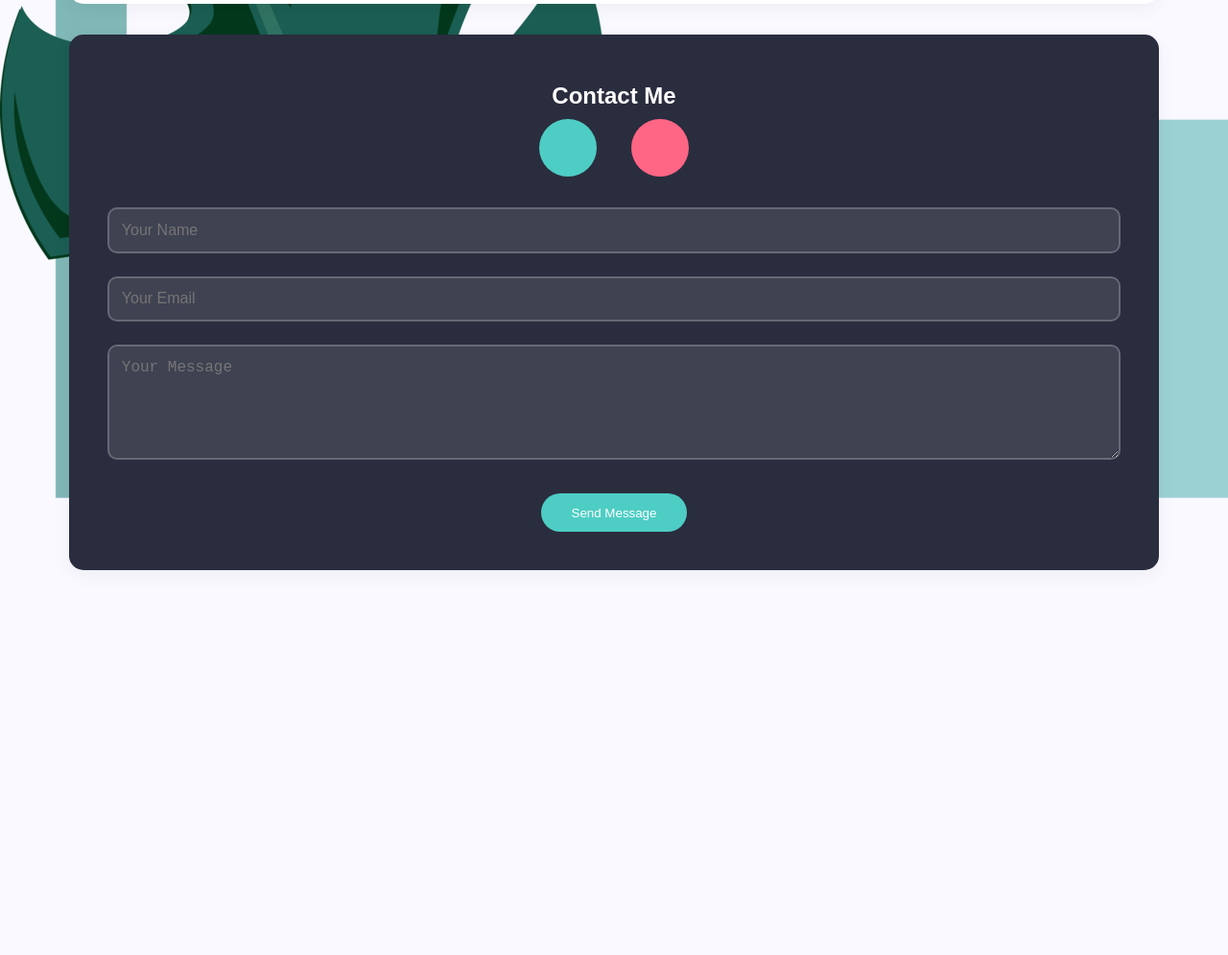
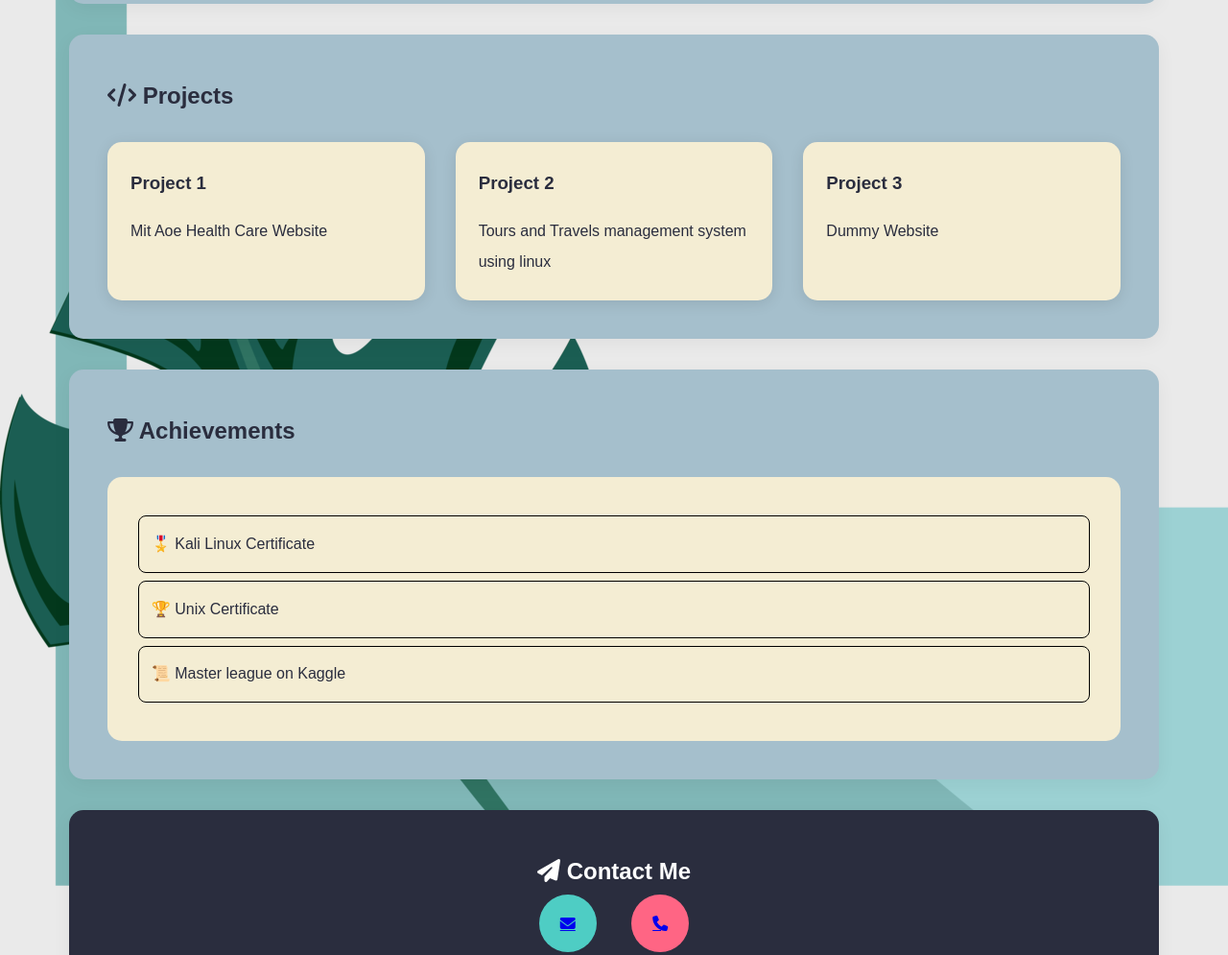
Before and after one commit to Aashu-1911/Digital-Portfolio, a plain HTML site: page index.html in a window 1280 px wide. Shown: the part 1540-2535 px from the top of the page at 96% size. Before the commit the page ends 2198 px from the top, so only its background shows below. Drawn offline with Linux system fonts and the light colour scheme.

Commit message:
Further updated

```diff
--- a/index.html
+++ b/index.html
@@ -4,12 +4,14 @@
     <meta charset="UTF-8" />
     <meta name="viewport" content="width=device-width, initial-scale=1.0" />
     <title>Interactive Portfolio</title>
+    <!-- Font Awesome CDN -->
+    <link rel="stylesheet" href="https://cdnjs.cloudflare.com/ajax/libs/font-awesome/6.4.0/css/all.min.css">
     <link rel="stylesheet" href="style.css" />
   </head>
   <body>
     <nav class="floating-nav">
-      <a href="#about">About</a>
-      <a href="#experience">Experience</a>
+      <a href="#about">Contact Info</a>
+      <a href="#experience">Skills</a>
       <a href="#skills">Personal Info</a>
       <a href="#contact">Contact</a>
     </nav>
@@ -30,21 +32,27 @@
             <h1>Ashish Biradar</h1>
             <p class="tagline">Web Developer</p>
           </div>
+          <!-- Social Links Added Here -->
+          <div class="social-links">
+            <a href="https://www.linkedin.com/in/ashish-biradar-8390b6354/" target="_blank" rel="noopener noreferrer">
+              <i class="fab fa-linkedin fa-2x"></i>
+            </a>
+            <a href="mailto:ashishbiradar.1911@gmail.com">
+              <i class="fas fa-envelope fa-2x"></i>
+            </a>
+          </div>
         </div>
         <div class="hero-bg"></div>
       </section>
 
+      <!-- Rest of your HTML remains the same -->
       <!-- About Section -->
       <section id="about" class="content-card">
-        <h2>
-          <!-- <i class="fas fa-sparkle"></i>   -->
-          Contact Info
-        </h2>
+        <h2>Contact Info</h2>
         <p class="animated-text">
-          <strong>Email: </strong>ashishbiradar.1911@gmail.com <br /><strong
-            >Phone: </strong
-          >9552032489 <br /><strong>Address: </strong>Alandi,wadgaon
-          road,pune-412105
+          <strong>Email: </strong>ashishbiradar.1911@gmail.com <br />
+          <strong>Phone: </strong>9552032489 <br />
+          <strong>Address: </strong>Alandi,wadgaon road,pune-412105
         </p>
       </section>
 
@@ -54,10 +62,10 @@
         <div class="timeline-item">
           <div class="timeline-marker"></div>
           <p>
-            <strong>Skill 1: </strong>Web development <br /><strong
-              >Skill 2: </strong
-            >C language <br /><strong>Skill 3: </strong>Python Language
-            <br /><strong>Skill 4: </strong>Linux Operating System
+            <strong>Skill 1: </strong>Web development <br />
+            <strong>Skill 2: </strong>C language <br />
+            <strong>Skill 3: </strong>Python Language <br />
+            <strong>Skill 4: </strong>Linux Operating System
           </p>
         </div>
       </section>
@@ -67,13 +75,61 @@
         <h2><i class="fas fa-magic"></i> Personal Information</h2>
         <div class="skill" data-percent="90">
           <span
-            ><strong>Date of Birth: </strong>19/11/2006 <br /><strong
-              >Gender: </strong
-            >Male <br /><strong>Language Known: </strong>Marathi,English,Hindi
-            <br /><strong>Educational Qualification: </strong>B.tech from Mit
-            Aoe
+            ><strong>Date of Birth: </strong>19/11/2006 <br />
+            <strong>Gender: </strong>Male <br />
+            <strong>Language Known: </strong>Marathi,English,Hindi <br />
+            <strong>Educational Qualification: </strong>B.tech from Mit Aoe
           </span>
           <div class="skill-bar"></div>
+        </div>
+      </section>
+
+      <!-- Projects Section -->
+      <section id="projects" class="content-card">
+        <h2><i class="fas fa-code"></i> Projects</h2>
+        <div class="projects-container">
+          <div class="project-column">
+            <a href="https://harshholkar.pythonanywhere.com/" class="project-link" target="_blank" rel="noopener noreferrer">
+              <h3>Project 1</h3>
+              <p>Mit Aoe Health Care Website</p>
+            </a>
+          </div>
+          <div class="project-column">
+            <a href="#your-project2-link" class="project-link" target="_blank" rel="noopener noreferrer">
+              <h3>Project 2</h3>
+              <p>Tours and Travels management system using linux</p>
+            </a>
+          </div>
+          <div class="project-column">
+            <a href="#your-project3-link" class="project-link" target="_blank" rel="noopener noreferrer">
+              <h3>Project 3</h3>
+              <p>Dummy Website</p>
+            </a>
+          </div>
+        </div>
+      </section>
+
+      <!-- Achievements Section -->
+      <section id="achievements" class="content-card">
+        <h2><i class="fas fa-trophy"></i> Achievements</h2>
+        <div class="achievements-column">
+          <ul>
+            <li>
+              <a href="#your-kali-certificate-link" class="certificate-link" target="_blank" rel="noopener noreferrer">
+                🎖️ Kali Linux Certificate
+              </a>
+            </li>
+            <li>
+              <a href="#your-unix-certificate-link" class="certificate-link" target="_blank" rel="noopener noreferrer">
+                🏆 Unix Certificate
+              </a>
+            </li>
+            <li>
+              <a href="#your-kaggle-profile-link" class="certificate-link" target="_blank" rel="noopener noreferrer">
+                📜 Master league on Kaggle
+              </a>
+            </li>
+          </ul>
         </div>
       </section>
 
@@ -81,14 +137,13 @@
       <section id="contact" class="content-card contact-panel">
         <h2><i class="fas fa-paper-plane"></i> Contact Me</h2>
         <div class="contact-methods">
-          <a href="#" class="contact-btn email">
+          <a href="mailto:ashishbiradar.1911@gmail.com" class="contact-btn email">
             <i class="fas fa-envelope"></i>
           </a>
           <a href="#" class="contact-btn phone">
             <i class="fas fa-phone"></i>
           </a>
         </div>
-        <!-- Contact Form -->
         <form class="contact-form">
           <div class="form-group">
             <input type="text" placeholder="Your Name" required />
--- a/style.css
+++ b/style.css
@@ -3,7 +3,7 @@
     --primary: #4ECDC4;
     --secondary: #FF6584;
     --dark: #2A2D3E;
-    --light: #F9F9FF;
+    --light: #EAEAEA;
     --transition: all 0.3s cubic-bezier(0.4, 0, 0.2, 1);
 }
 
@@ -16,13 +16,41 @@
 body {
     background: var(--light);
     font-family: 'Poppins', sans-serif;
-    background-image: url('./blue-photo-frame-template-with-minimalist-decorative-leaf-element-png.webp'); /* Add your image URL here */
-    background-size: auto; /* Cover the entire background */
-    background-position: left; /* Center the background image */
-    background-repeat: no-repeat; /* Do not repeat the image */
-    background-attachment: fixed; /* Fix the background image */
+    background-image: url('./blue-photo-frame-template-with-minimalist-decorative-leaf-element-png.webp');
+    background-size: auto;
+    background-position: left;
+    background-repeat: no-repeat;
+    background-attachment: fixed;
 }
 
+/* Social Links Styles - Added Section */
+.social-links {
+    display: flex;
+    justify-content: center;
+    gap: 2rem;
+    margin-top: 1.5rem;
+}
+
+.social-links a {
+    color: var(--light);
+    transition: var(--transition);
+    text-decoration: none;
+}
+
+.social-links a:hover {
+    transform: translateY(-3px);
+    opacity: 0.9;
+}
+
+.social-links .fa-linkedin:hover {
+    color: #0A66C2;
+}
+
+.social-links .fa-envelope:hover {
+    color: #EA4335;
+}
+
+/* Rest of your existing CSS remains the same */
 .floating-nav {
     position: absolute;
     top: 2rem;
@@ -80,17 +108,9 @@ body {
     border-radius: 20px;
     overflow: hidden;
     margin-bottom: 2rem;
-    background-image: url('your-hero-image-url.jpg'); /* Add your hero image URL here */
-    background-size: cover; /* Cover the entire hero section */
-    background-position: center; /* Center the background image */
-    background-repeat: no-repeat; /* Do not repeat the image */
-}
-
-.pfp{
     background-size: cover;
+    background-position: center;
     background-repeat: no-repeat;
-
-
 }
 
 .hero-card::before {
@@ -100,7 +120,7 @@ body {
     left: 0;
     width: 100%;
     height: 100%;
-    background: rgba(0, 0, 0, 0.5); /* Semi-transparent black overlay */
+    background: rgba(0, 0, 0, 0.5);
     z-index: 1;
 }
 
@@ -111,7 +131,7 @@ body {
     transform: translate(-50%, -50%);
     z-index: 2;
     text-align: center;
-    color: white; /* Ensure text is white for better readability */
+    color: white;
 }
 
 .avatar-frame {
@@ -132,7 +152,7 @@ body {
 }
 
 .content-card {
-    background: white;
+    background: #A5BFCC;
     color:var(--dark);
     border-radius: 15px;
     padding: 2.5rem;
@@ -232,23 +252,95 @@ body {
     transform: translateY(-3px);
 }
 
+.projects-container {
+    display: grid;
+    grid-template-columns: repeat(3, 1fr);
+    gap: 2rem;
+    margin-top: 1.5rem;
+}
+
+.project-column {
+    background: #F4EDD3;
+    padding: 1.5rem;
+    border-radius: 15px;
+    box-shadow: 0 3px 15px rgba(0,0,0,0.1);
+    transition: var(--transition);
+}
+
+.project-link {
+    display: block;
+    height: 100%;
+    text-decoration: none;
+    color: inherit;
+    transition: var(--transition);
+}
+
+.project-column:hover {
+    transform: translateY(-5px);
+    box-shadow: 0 5px 25px rgba(0,0,0,0.15);
+}
+
+.project-column h3 {
+    color: var(--dark);
+    margin-bottom: 1rem;
+}
+
+.achievements-column {
+    background: #F4EDD3;
+    padding: 2rem;
+    border-radius: 15px;
+    margin-top: 1.5rem;
+}
+
+.achievements-column ul {
+    list-style-type: none;
+}
+
+.certificate-link {
+    text-decoration: none;
+    color: var(--dark);
+    display: block;
+    padding: 0.8rem;
+    margin: 0.5rem 0;
+    border-radius: 8px;
+    transition: var(--transition);
+    border: 1px solid #000;
+}
+
+.certificate-link:hover {
+    text-decoration: none;
+    transform: translateX(10px);
+    background: linear-gradient(45deg, var(--primary), var(--secondary));
+    color: white;
+}
+
+@media (max-width: 768px) {
+    .projects-container {
+        grid-template-columns: 1fr;
+    }
+
+    .project-column {
+        margin-bottom: 1.5rem;
+    }
+
+    .floating-nav {
+        display: none;
+    }
+
+    .project-link {
+        padding: 1rem;
+    }
+}
+
 @keyframes float {
     0%, 100% { transform: translateY(0); }
     50% { transform: translateY(-10px); }
 }
 
-/* .animated-text {
-    background: linear-gradient(45deg, var(--primary), var(--secondary));
-    -webkit-background-clip: text;
-    -webkit-text-fill-color: transparent;
-} */
-
-/* Animation for Contact Buttons */
 .contact-btn:hover {
     animation: float 1.5s infinite;
 }
 
-/* Animation for Form Inputs */
 .form-group input,
 .form-group textarea {
     animation: slideIn 0.5s ease-out;
@@ -264,9 +356,3 @@ body {
         transform: translateY(0);
     }
 }
-
-@media (max-width: 768px) {
-    .floating-nav {
-        display: none;
-    }
-}
```
